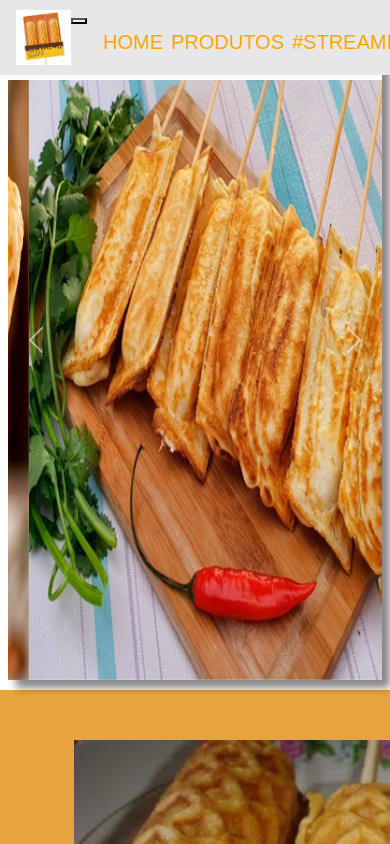
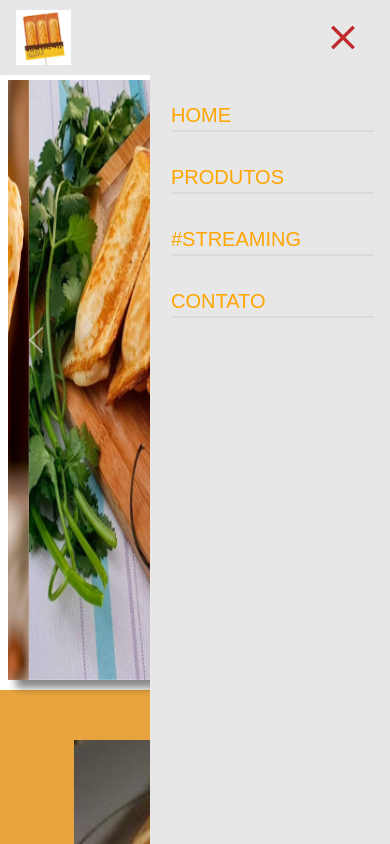
Before and after one commit to NicoleDantasdeFarias/CrepeZB, a plain HTML site: page index.html in a window 390 px wide. Both pictures are taken after a click on the button "Abrir Menu". Shown: the top 844 px of the page. Drawn offline with Linux system fonts and the light colour scheme.

Commit message:
update prj CrepeZB rev.9 > 15/05/2023

```diff
--- a/css/style.css
+++ b/css/style.css
@@ -71,6 +71,69 @@ background: #e7e7e7;
 #carouselExampleInterval img{
     height: 600px;
     width: 100%;
+}
+
+@media (max-width: 600px) {
+    #menu {
+        display: block;
+        position: absolute;
+        width: 15em;
+        top: 70px;
+        right: 0px;
+        background: #e7e7e7;
+        transition: 0.6s;
+        z-index: 1000;
+        height: 0px;
+        padding-left: 5px;
+        visibility: hidden;
+        overflow-y: hidden;
+    }
+    #menu li {
+        padding-top: 30px;
+        padding-bottom: 0px;
+        margin: 0 1rem;
+        border-bottom: 2px solid rgba(0, 0, 0, 0.05);
+    }
+    #nav.active #menu {
+        height: calc(100vh - 70px);
+        visibility: visible;
+        overflow-y: hidden;
+    }
+    #btn-mobile {
+        display: flex;
+        padding: 0.5rem 1rem;
+        font-size: 1rem;
+        border: none;
+        background: none;
+        cursor: pointer;
+        gap: 0.5rem;
+    }
+    #hamburger {
+        border-top: 3px solid; /* Melhorando hamburger >> Espessura da linha */
+        width: 30px; /* Alterando a Largura do hamburger */
+        color: #c02b2b; /* Alterando a Cor do hamburger */
+    }
+    #hamburger::after,
+    #hamburger::before {
+        content: '';
+        display: block;
+        width: 30px; /* Alterando a Largura do hamburger */
+        height: 2px;
+        background: currentColor;
+        margin-top: 4px; /* Altera o espaçamento entre o hamburger */
+        position: relative;
+        border-top: 3px solid; /* Melhorando hamburger >> Espessura da linha */
+    }
+    #nav.active #hamburger {
+        border-top-color: transparent;
+    }
+    #nav.active #hamburger::before {
+        transform: rotate(135deg);
+    }
+    #nav.active #hamburger::after {
+        transform: rotate(-135deg);
+        top: -7px;
+    }
 }
 
 /* CSS Estilos Banner */
--- a/index.html
+++ b/index.html
@@ -15,7 +15,7 @@
         <a id="logo" href="index.html"><img src="./Img/Logo.png" alt="Logo CrepeZB"></a>
         <nav id="nav">
         <button aria-label="Abrir Menu" id="btn-mobile" aria-haspopup="true" aria-controls="menu" aria-expanded="false">
-           <span id="hamburguer"></span>
+           <span id="hamburger"></span>
         </button>
         <ul id="menu" role="menu">
             <li><a class="LinkMenu" href="index.html">Home</a></li>
@@ -305,5 +305,6 @@
 </body>
 
     <script type="text/javascript" src="./bootstrap/js/bootstrap.min.js"></script>
+    <script type="text/javascript" src="./js/menu.js"></script>
 
 </html>
--- a/js/menu.js
+++ b/js/menu.js
@@ -1 +1,20 @@
 /* Arquivo responsável por automação */
+
+const btnMobile = document.getElementById('btn-mobile');
+// Declarando a variável com o CONST
+
+function toggleMenu(event) {
+    if(event.type === 'touchstart') event.preventDefault();
+    const nav = document.getElementById('nav');
+    nav.classList.toggle('active');
+    const active = nav.classList.contains('active');
+    event.currentTarget.setAttribute('aria-expanded', active)
+        if (active) {
+            event.currentTarget.setAttribute('aria-label', 'Fechar Menu');
+        } else {
+            event.currentTarget.setAttribute('aria-label', 'Abrir Menu');
+        }
+}
+
+btnMobile.addEventListener('click', toggleMenu)
+btnMobile.addEventListener('touchstart', toggleMenu)
```
